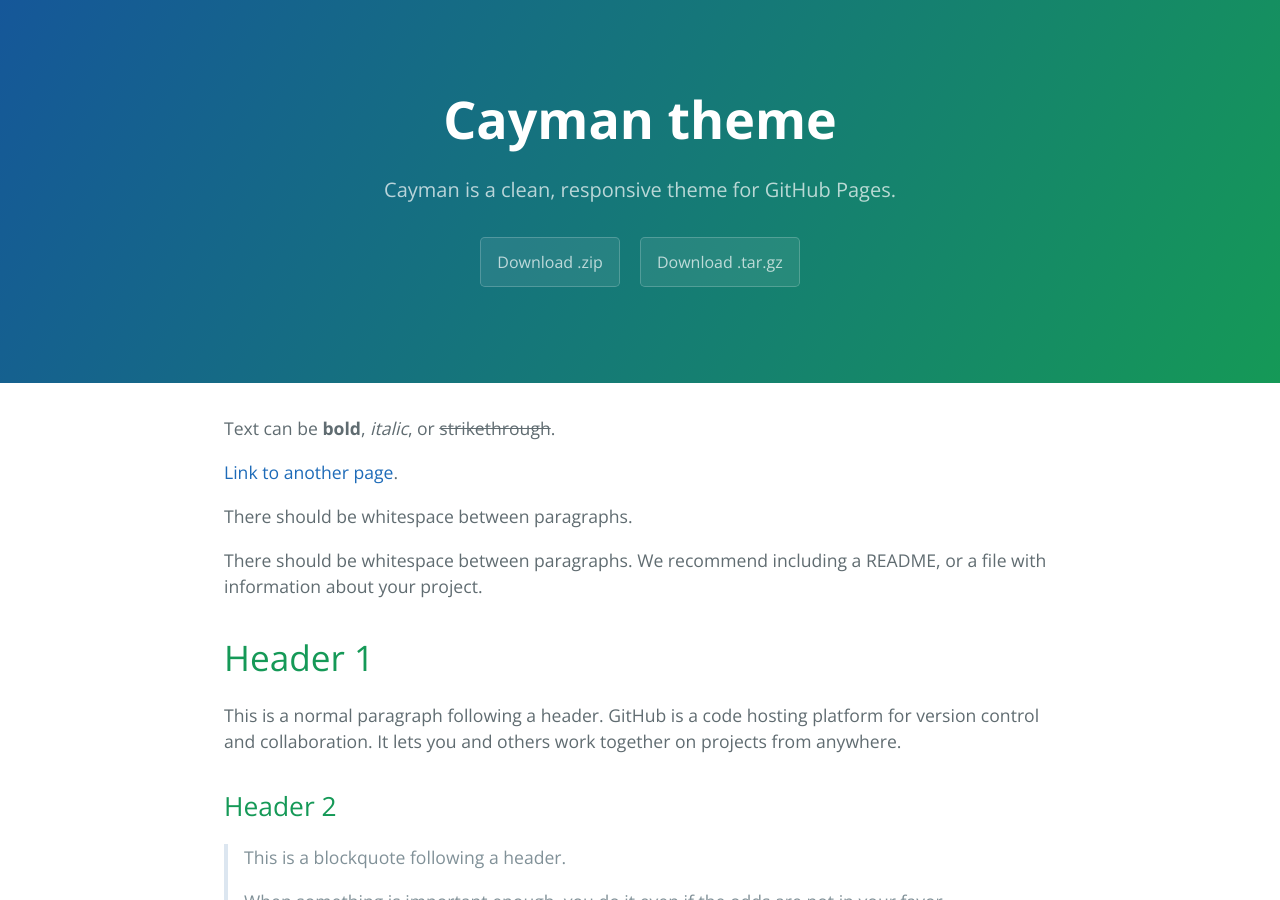
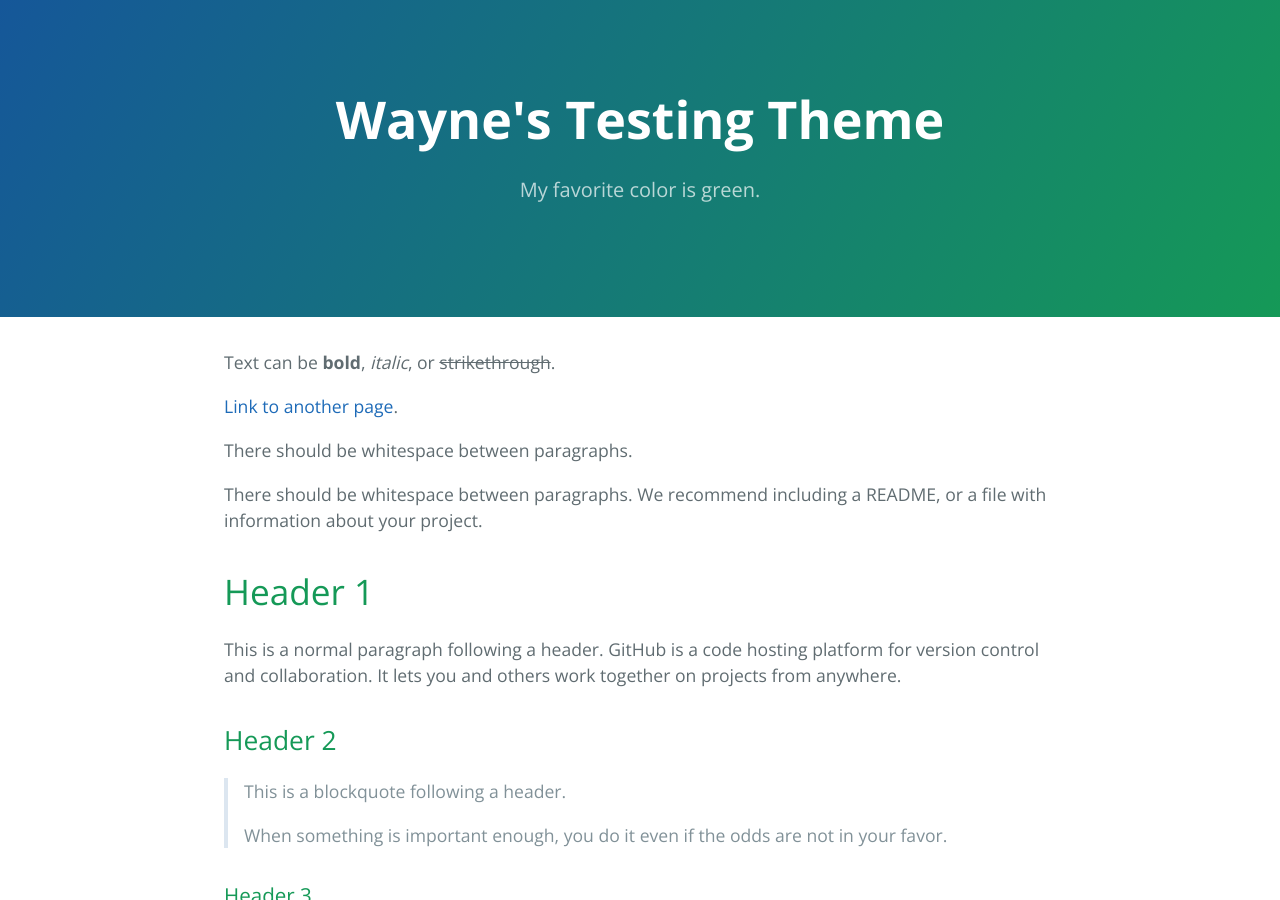
Before and after one commit to EnGinear87/EnGinear87.github.io, a Jekyll site: the page built from index.md, in a window 1280 px wide and 900 px high. Built offline with Jekyll 4.4.1, drawn with Linux system fonts in a browser that asks for light colours.

Commit message:
Update _config.yml
updated title, description and show downloads converted to false

```diff
--- a/_config.yml
+++ b/_config.yml
@@ -1,5 +1,5 @@
-title: Cayman theme
-description: Cayman is a clean, responsive theme for GitHub Pages.
-show_downloads: true
+title: Wayne's Testing Theme
+description: My favorite color is green.
+show_downloads: false
 google_analytics:
 theme: jekyll-theme-cayman
```
